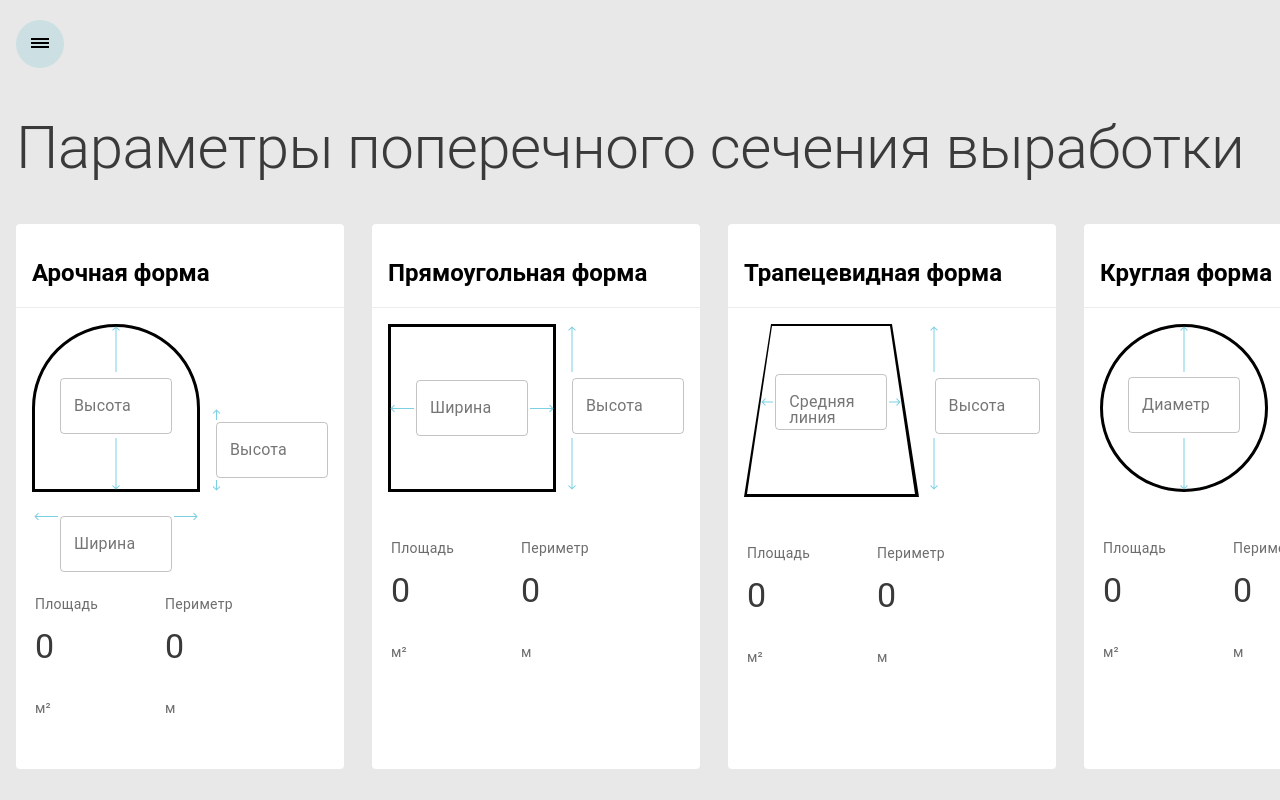
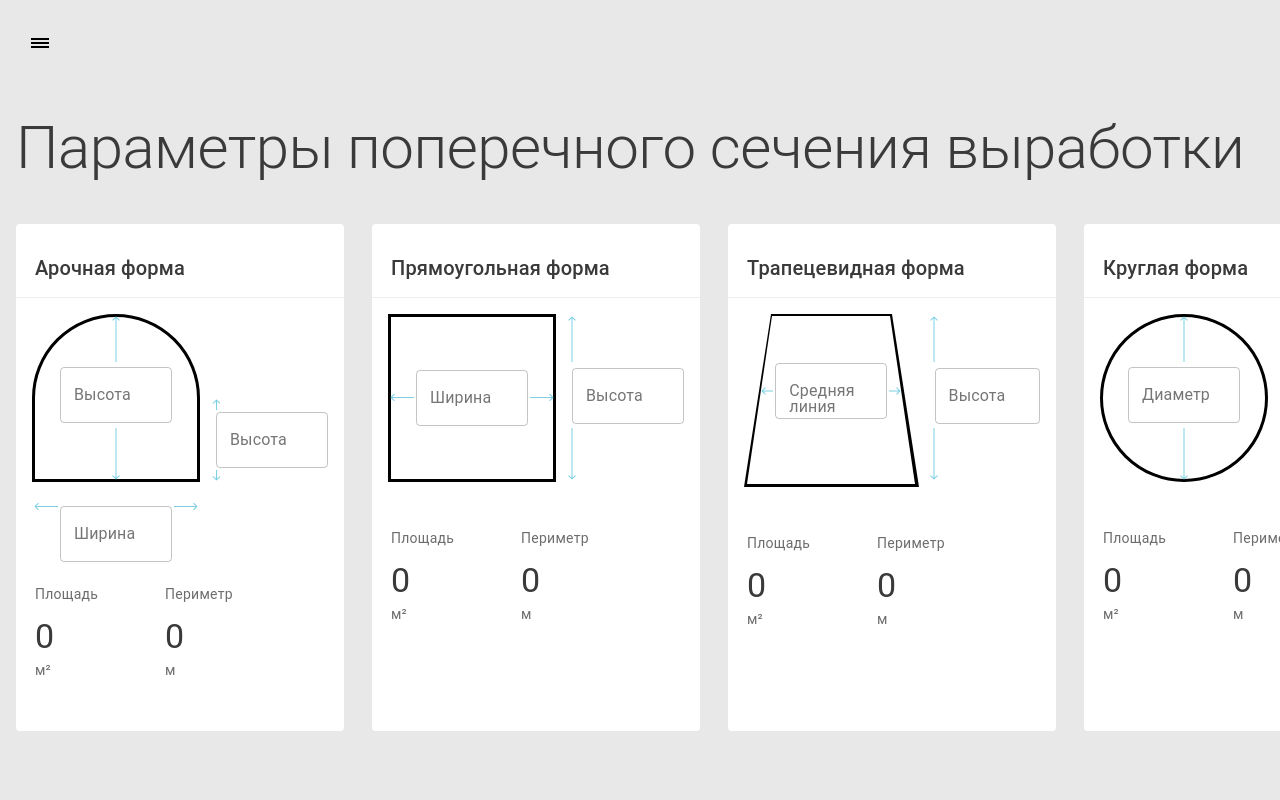
Before and after one commit to Igorg599/Aeroset_calc, a React (Create React App) app: page / in a window 1280 px wide. Shown: the top 800 px of the page. Built offline with nearby package versions, Linux system fonts and the light colour scheme.

Commit message:
feat: added styles input

```diff
--- a/src/components/gamburger/Gamburger.tsx
+++ b/src/components/gamburger/Gamburger.tsx
@@ -1,10 +1,17 @@
+import React from 'react';
 import { Button, Menu } from './styles';
 
+function Gamburger() {
+  const[fond, setFond] = React.useState(false);
 
-function Gamburger() {
+  const onPress = () => {
+    if (document.documentElement.clientWidth >= 767)
+      setFond(!fond);
+  }
+
   return (
-      <Button>
-        <Menu>
+    <Button style={ fond ? {  background: "rgba(0, 163, 197, 0.12)" } : {  background: "none" }}>
+      <Menu onClick={onPress}>
           <span/>
           <span/>
           <span/>
--- a/src/components/gamburger/styles.ts
+++ b/src/components/gamburger/styles.ts
@@ -7,7 +7,6 @@ export const Button = styled.button`
     border: none;
     background: rgba(0, 163, 197, 0.12);
     outline: none;
-    cursor: pointer;
     @media (max-width: 767px) {
         background: #3A3A3A;
         margin-top: 4px;
@@ -19,6 +18,7 @@ export const Menu = styled.div`
     margin: 0 auto;
     width: 18px;
     height: 12px;
+    cursor: pointer;
     span {
         display: block;
         height: 2px;
--- a/src/components/shape/ArchedShape.tsx
+++ b/src/components/shape/ArchedShape.tsx
@@ -5,7 +5,8 @@ import InputAdornment from '@material-ui/core/InputAdornment';
 import SmallVerticalArrow from '../../assets/icons/SmallVerticalArrow.svg';
 import BigHorizontalArrow from '../../assets/icons/BigHorizontalArrow.svg';
 import BigVerticalArrow from '../../assets/icons/BigVerticalArrow.svg';
-import { Shape, Line, Figure, FirstArrow, SecondArrow, ThirdArrow, Form, Result} from './styles';
+import { Shape, Line, Figure, FirstArrow, SecondArrow, ThirdArrow, Form, Result, theme} from './styles';
+import { ThemeProvider } from '@material-ui/core/styles';
 
 interface PropsTab {
     active: number
@@ -128,21 +129,24 @@ function ArchedShape({active}: PropsTab) {
         <Figure>
             <Form radius="84px 84px 0 0">
                 <FirstArrow src={BigVerticalArrow} alt="arrow"/>
+                <ThemeProvider theme={theme}>
                     <TextField
                         label={t('height')}
                         value={calculation.heightBig === 0 ? '' : calculation.heightBig}
                         onChange={onValueBigHeight}
                         type='number'
                         variant="outlined"
-                    style={{ width: 112, marginTop: -5 }}
+                        style={{ width: 112, marginTop: -5, color: 'black' }}
                         onFocus={onFocusBigHeight}
                         onBlur={onBlurBigHeight}
                         InputProps={{
                             endAdornment: <InputAdornment position="end">{stateFocus.focusInputBigHeight || calculation.heightBig ? t('meters') : ''}</InputAdornment>,
                         }}
                     />
+                </ThemeProvider>
             </Form>
             <SecondArrow top="85px" src={SmallVerticalArrow} alt="arrow"/>
+            <ThemeProvider theme={theme}>
                 <TextField
                     label={t('height')}
                     variant="outlined"
@@ -156,21 +160,25 @@ function ArchedShape({active}: PropsTab) {
                         endAdornment: <InputAdornment position="end">{stateFocus.focusInputSmallHeight || calculation.heightSmall ? t('meters') : ''}</InputAdornment>,
                     }}
                 />
+            </ThemeProvider>
         </Figure>
         <ThirdArrow src={BigHorizontalArrow} alt="arrow" style={{ marginLeft: 2 }}/>
+        <ThemeProvider theme={theme}>
             <TextField
                 label={t('width')}
                 variant="outlined"
                 value={calculation.width === 0 ? '' : calculation.width}
                 type='number'
                 onChange={onValueWidth}
-            style={{ width: 112, top: 24, marginLeft: 28 }}
+                style={{ width: 112, top: 24, marginLeft: 28}}
                 onFocus={onFocusWidth}
                 onBlur={onBlurWidth}
+                className='input'
                 InputProps={{
                     endAdornment: <InputAdornment position="end">{stateFocus.focusInputWidth || calculation.width ? t('meters') : ''}</InputAdornment>,
                 }}
             />
+        </ThemeProvider>
         <Result>
             <div>
                 <h3>{t('area')}</h3>
--- a/src/components/shape/RoundShape.tsx
+++ b/src/components/shape/RoundShape.tsx
@@ -3,7 +3,8 @@ import {useTranslation} from "react-i18next";
 import TextField from '@material-ui/core/TextField';
 import InputAdornment from '@material-ui/core/InputAdornment';
 import BigVerticalArrow from '../../assets/icons/BigVerticalArrow.svg';
-import { Shape, Line, Figure, FirstArrow, Form, Result} from './styles';
+import { Shape, Line, Figure, FirstArrow, Form, Result, theme} from './styles';
+import { ThemeProvider } from '@material-ui/core/styles';
 
 interface PropsTab {
     active: number
@@ -51,6 +52,7 @@ function RoundShape({active}: PropsTab) {
         <Figure>
             <Form radius="84px">
                 <FirstArrow src={BigVerticalArrow} alt="arrow"/>
+                <ThemeProvider theme={theme}>
                     <TextField
                         label={t('diameter')}
                         value={calculation.diameter === 0 ? '' : calculation.diameter}
@@ -64,6 +66,7 @@ function RoundShape({active}: PropsTab) {
                             endAdornment: <InputAdornment position="end">{stateFocus.focusInputDiameter || calculation.diameter ? t('meters') : ''}</InputAdornment>,
                         }}
                     />
+                </ThemeProvider>
             </Form>
         </Figure>
         <Result>
--- a/src/components/shape/styles.ts
+++ b/src/components/shape/styles.ts
@@ -1,4 +1,13 @@
 import styled from "styled-components";
+import { createMuiTheme } from '@material-ui/core/styles';
+
+export const theme = createMuiTheme({
+    palette: {
+        primary: {
+        main: '#7DCFE4' //your color
+        }
+    }
+});
 
 export const Shape = styled.div`
     width: 328px;
@@ -6,7 +15,7 @@ export const Shape = styled.div`
     background: #FFFFFF;
     border-radius: 4px;
     margin-right: 28px;
-    h1 {
+    h2 {
         font-style: normal;
         font-weight: 500;
         font-size: 20px;
@@ -100,7 +109,7 @@ export const Result = styled.div`
         font-size: 34px;
         line-height: 36px;
         color: #3A3A3A;
-        margin-top: 12px;
+        margin: 12px 0 0 0;
     }
     h4 {
         font-style: normal;
@@ -108,5 +117,6 @@ export const Result = styled.div`
         font-size: 14px;
         line-height: 20px;
         color: rgba(58, 58, 58, 0.74);
+        margin-top: 6px;
     }
 `;
```
Also changed, not shown: src/components/shape/RectangularShape.tsx (+6 -1 lines), src/components/shape/TrapezoidalShape.tsx (+6 -1 lines). Lines whose indentation alone changed are shown as unchanged.
